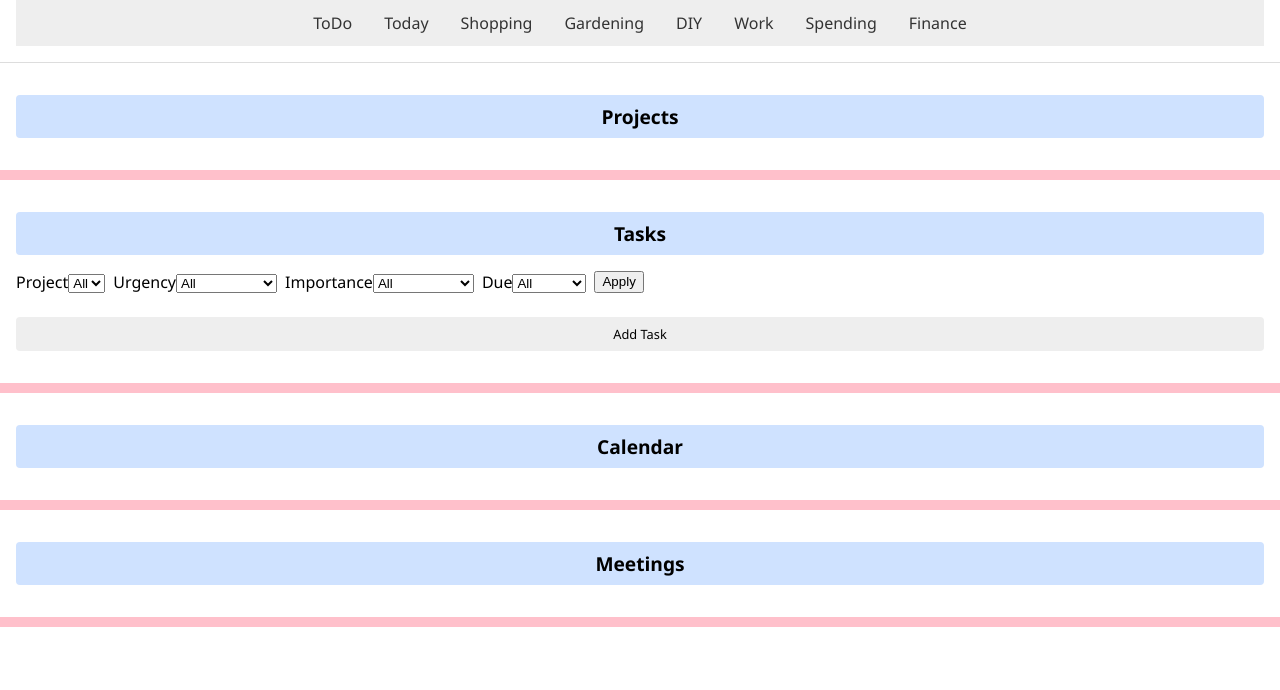
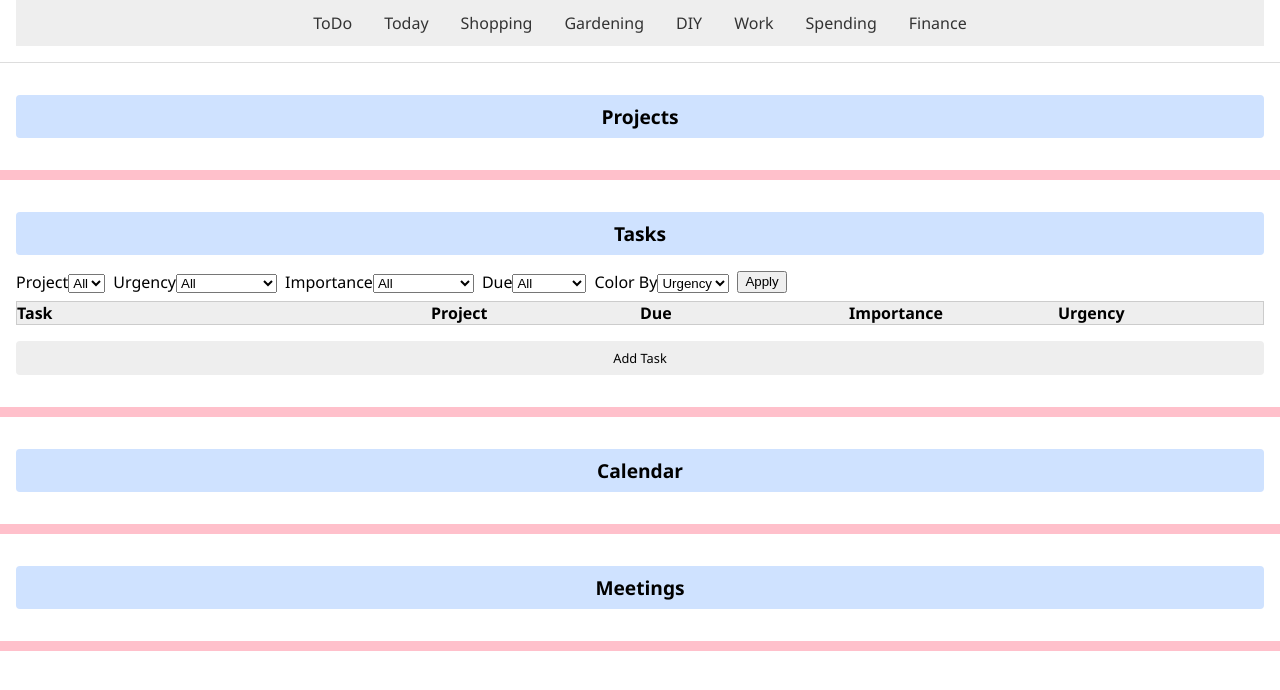
Before and after one commit to Rrh1999/Todotest, a website: page work.html in a window 1280 px wide. Both pictures are taken after a click on the element "Tasks". Shown: the part 102-792 px from the top of the page. Drawn offline with nearby package versions, Linux system fonts and the light colour scheme; no server answers.

Commit message:
Add project color mode and headers

```diff
--- a/work.html
+++ b/work.html
@@ -22,7 +22,9 @@ section { padding:1rem; border-bottom:10px solid pink; }
 .form-grid label{ display:flex; flex-direction:column; font-size:0.9rem; }
 .form-grid input,.form-grid select{ width:100%; font-size:1rem; padding:0.4rem; }
 .hidden{ display:none !important; }
-.task-row{ display:grid; grid-template-columns:2fr 1fr 1fr 1fr 1fr; gap:0.25rem; align-items:center; border:1px solid #ccc; padding:0.25rem; margin-top:0.25rem; }
+#taskHeader.task-header,.task-row{ display:grid; grid-template-columns:2fr 1fr 1fr 1fr 1fr; gap:0.25rem; align-items:center; }
+.task-row{ border:1px solid #ccc; padding:0.25rem; margin-top:0.25rem; }
+#taskHeader.task-header{ font-weight:bold; background:#eee; border:1px solid #ccc; position:sticky; top:0; z-index:1; }
 #taskList{max-height:400px;overflow-y:auto;overflow-x:hidden;width:calc(100% - 1rem);padding-right:1rem;}
 .task-row div{word-break:break-word;}
 .subtask{ margin-left:1rem; }
@@ -86,9 +88,13 @@ section { padding:1rem; border-bottom:10px solid pink; }
         <label>Urgency<select id="filterUrgency"><option value="all">All</option><option>High</option><option>High/Medium</option><option>Medium</option><option>Medium/Low</option><option>Low</option></select></label>
         <label>Importance<select id="filterImportance"><option value="all">All</option><option>High</option><option>High/Medium</option><option>Medium</option><option>Medium/Low</option><option>Low</option></select></label>
         <label>Due<select id="filterDue"><option value="all">All</option><option value="overdue">Overdue</option><option value="today">Today</option></select></label>
+        <label>Color By<select id="colorMode" onchange="renderTasks()"><option value="urgency">Urgency</option><option value="project">Project</option></select></label>
         <button onclick="renderTasks()">Apply</button>
       </div>
 
+      <div id="taskHeader" class="task-header">
+        <div>Task</div><div>Project</div><div>Due</div><div>Importance</div><div>Urgency</div>
+      </div>
       <div id="taskList"></div>
 
       <div class="toggle add-toggle" onclick="toggle('addTaskForm')">Add Task</div>
@@ -329,6 +335,7 @@ function priorityVal(v){
 
 function urgencyClass(v){return "urgency-"+v.toLowerCase().replace(/[^a-z]+/g,"-");}
 function importanceClass(v){return "importance-"+v.toLowerCase().replace(/[^a-z]+/g,"-");}
+function getProjectColor(name){const p=workProjects.find(pr=>pr.name===name);return p?p.color:'#000';}
 
 function computeNextDue(task,actionDate){
   let base=task.from==='today'?new Date(actionDate):new Date(task.dueDate);
@@ -467,6 +474,7 @@ function isDescendant(rootId,targetId){
 function renderTasks(){
   const list=document.getElementById('taskList');
   list.innerHTML='';
+  const mode=document.getElementById('colorMode')?document.getElementById('colorMode').value:'urgency';
   const fProj=document.getElementById('filterProject').value;
   const fUrg=document.getElementById('filterUrgency').value;
   const fImp=document.getElementById('filterImportance').value;
@@ -496,14 +504,30 @@ function renderTasks(){
   forEachTask((t,depth)=>{
     if(!passes(t)) return;
     const row=document.createElement('div');
-    row.className='task-row '+urgencyClass(t.urgency)+' '+importanceClass(t.importance);
+    row.className='task-row '+importanceClass(t.importance);
+    if(mode==='urgency') row.classList.add(urgencyClass(t.urgency));
+    else row.style.background='#fff';
     row.style.marginLeft=(depth)+'rem';
     row.title=t.notes||'';
     row.draggable=true;
     row.ondragstart=ev=>startDrag(ev,t.id);
     row.ondragover=allowDrop;
     row.ondrop=ev=>dropOnTask(ev,t.id);
-    row.innerHTML=`<div>${t.name}</div><div>${t.project}</div><div>${t.dueDate||''}</div><div>${t.importance}</div><div>${t.urgency}</div>`;
+    const nameDiv=document.createElement('div');
+    nameDiv.textContent=t.name;
+    const projDiv=document.createElement('div');
+    projDiv.textContent=t.project;
+    if(mode==='project'){
+      const color=getProjectColor(t.project);
+      nameDiv.style.color=color;
+      projDiv.style.color=color;
+    }
+    const dueDiv=document.createElement('div'); dueDiv.textContent=t.dueDate||'';
+    const impDiv=document.createElement('div'); impDiv.textContent=t.importance;
+    const urgDiv=document.createElement('div'); urgDiv.textContent=t.urgency;
+    urgDiv.className=urgencyClass(t.urgency);
+    row.appendChild(nameDiv); row.appendChild(projDiv); row.appendChild(dueDiv);
+    row.appendChild(impDiv); row.appendChild(urgDiv);
     const ctrl=document.createElement('div'); ctrl.className='controls';
     const info=document.createElement('button'); info.textContent='Info'; info.onclick=()=>showInfo(t);
     const comp=document.createElement('button'); comp.textContent='Complete'; comp.onclick=()=>completeTask(t.id);
```
